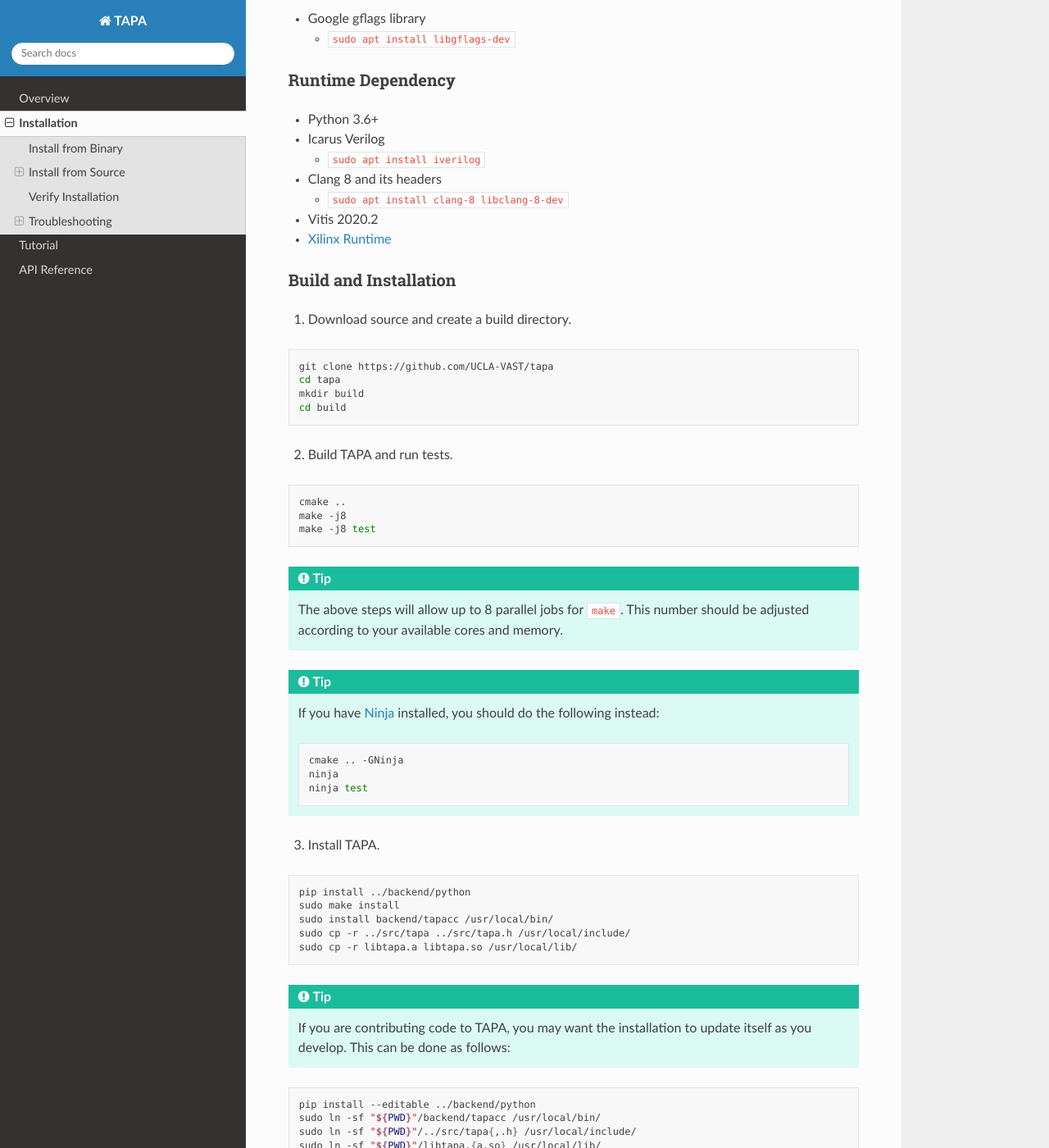
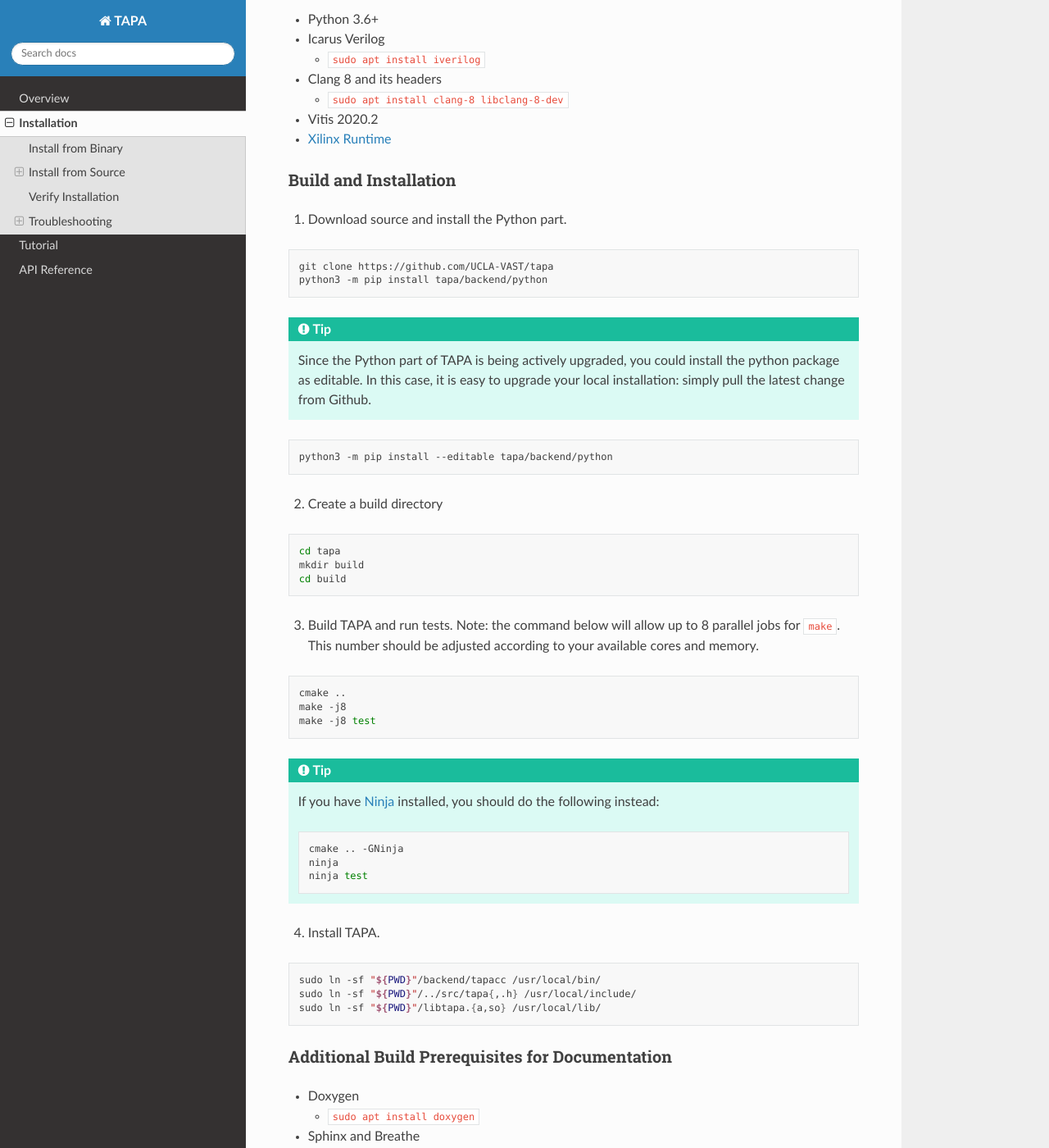
Before and after one commit to rapidstream-org/rapidstream-tapa, a Sphinx documentation site: the page built from docs/installation.rst, in a window 1280 px wide and 1400 px high, scrolled down 1462 px. Shown: the whole window at 82% size. Built offline with Sphinx 7.4.7 and the Read the Docs theme 2.0.0, drawn with Linux system fonts in a browser that asks for light colours; some of the changed text lies outside the part shown.

Commit message:
doc: update installation instructions

```diff
--- a/docs/installation.rst
+++ b/docs/installation.rst
@@ -45,9 +45,13 @@
 Build Prerequisites
 +++++++++++++++++++
 
+* Add ``${HOME}/.local/bin`` to your ``PATH``:
+
+  * ``PATH="${HOME}/.local/bin:${PATH}"``
+
 * CMake 3.13+
 
-  * ``pip install cmake``
+  * ``python3 -m pip install cmake``
 
 * A C++ 11 compiler
 
@@ -64,16 +68,6 @@
 
   * ``curl -L https://git.io/JuAxz | bash``
 
-Additional Build Prerequisites for Documentation
-++++++++++++++++++++++++++++++++++++++++++++++++
-
-* Doxygen
-
-  * ``sudo apt install doxygen``
-
-* Sphinx and Breathe
-
-  * ``pip install -r docs/requirements.txt``
 
 Additional Build Prerequisites for Testing
 ++++++++++++++++++++++++++++++++++++++++++
@@ -100,28 +94,37 @@
 Build and Installation
 ++++++++++++++++++++++
 
-1. Download source and create a build directory.
+1. Download source and install the Python part.
 
 .. code-block:: bash
 
   git clone https://github.com/UCLA-VAST/tapa
+  python3 -m pip install tapa/backend/python
+
+.. tip::
+
+  Since the Python part of TAPA is being actively upgraded, you could install the python package as editable.
+  In this case, it is easy to upgrade your local installation: simply pull the latest change from Github.
+
+.. code-block:: bash
+
+  python3 -m pip install --editable tapa/backend/python
+
+2. Create a build directory
+
+.. code-block:: bash
+
   cd tapa
   mkdir build
   cd build
 
-2. Build TAPA and run tests.
+3. Build TAPA and run tests. Note: the command below will allow up to 8 parallel jobs for ``make``. This number should be adjusted according to your available cores and memory.
 
 .. code-block:: bash
 
   cmake ..
   make -j8
   make -j8 test
-
-
-.. tip::
-
-  The above steps will allow up to 8 parallel jobs for ``make``.
-  This number should be adjusted according to your available cores and memory.
 
 .. tip::
 
@@ -134,28 +137,24 @@
     ninja
     ninja test
 
-3. Install TAPA.
+4. Install TAPA.
 
 .. code-block:: bash
 
-  pip install ../backend/python
-  sudo make install
-  sudo install backend/tapacc /usr/local/bin/
-  sudo cp -r ../src/tapa ../src/tapa.h /usr/local/include/
-  sudo cp -r libtapa.a libtapa.so /usr/local/lib/
-
-.. tip::
-
-  If you are contributing code to TAPA,
-  you may want the installation to update itself as you develop.
-  This can be done as follows:
-
-.. code-block:: bash
-
-  pip install --editable ../backend/python
   sudo ln -sf "${PWD}"/backend/tapacc /usr/local/bin/
   sudo ln -sf "${PWD}"/../src/tapa{,.h} /usr/local/include/
   sudo ln -sf "${PWD}"/libtapa.{a,so} /usr/local/lib/
+
+Additional Build Prerequisites for Documentation
+++++++++++++++++++++++++++++++++++++++++++++++++
+
+* Doxygen
+
+  * ``sudo apt install doxygen``
+
+* Sphinx and Breathe
+
+  * ``python3 -m pip install -r docs/requirements.txt``
 
 Verify Installation
 -------------------
```
